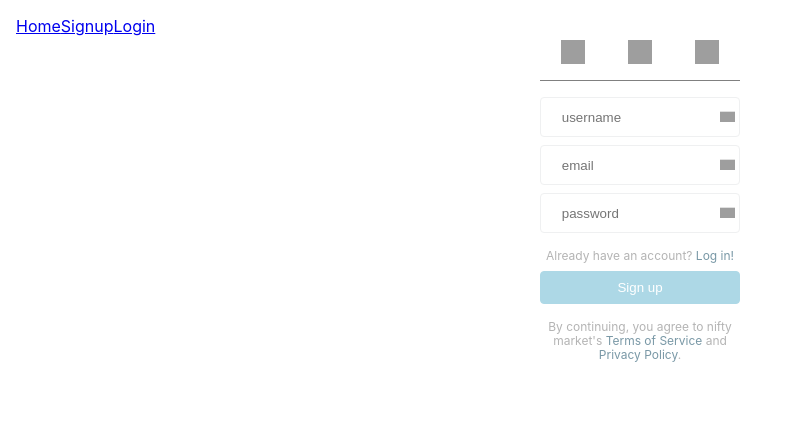
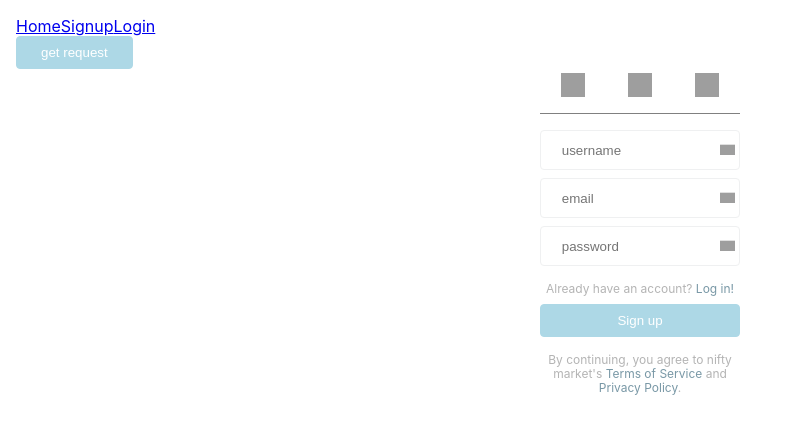
Before and after one commit to Pav0l/signup_login_ux_playground, a React (Create React App) app in the folder app/: page /signup in a window 1280 px wide. Shown: the top 434 px of the page, without its empty margins (0-787 px from the left). Built offline with nearby package versions, Linux system fonts and the light colour scheme; grey boxes are pictures that could not be loaded.

Commit message:
Add axios and create dummy fetch method on button click

```diff
--- a/app/package.json
+++ b/app/package.json
@@ -3,6 +3,7 @@
   "version": "0.1.0",
   "private": true,
   "dependencies": {
+    "axios": "^0.18.0",
     "prop-types": "^15.7.2",
     "react": "^16.8.4",
     "react-dom": "^16.8.4",
--- a/app/src/App.js
+++ b/app/src/App.js
@@ -1,22 +1,39 @@
 import React, { Component } from 'react';
 import { Route } from 'react-router-dom';
+import axios from 'axios';
 
 // Components
 import Signup from './components/Signup';
 import Navbar from './components/Navbar';
 import Login from './components/Login';
 // import UserContent from './components/Content';
+import Button from './components/shared/Button';
 
 const margin = {
   margin: "1rem"
 }
 
 class App extends Component {
+
+  buttonClick = event => {
+    event.preventDefault();
+    console.log('click')
+    axios.get('http://127.0.0.1:4000/api/users')
+      .then(res => console.log(res))
+      .catch(err => console.error('Error: ', err));
+
+  }
+
   render() {
     return (
       <div style={margin}>
 
         <Navbar />
+
+        <Button
+          textValue='get request'
+          onClick={this.buttonClick}
+        />
 
         <Route
           path='/signup'
--- a/app/src/components/shared/Button.jsx
+++ b/app/src/components/shared/Button.jsx
@@ -6,7 +6,9 @@ export default function Button({...inputProps}) {
 
 
   return (
-    <StyledButton>{textValue}</StyledButton>
+    <StyledButton
+      onClick={inputProps.onClick}
+    >{textValue}</StyledButton>
   );
 }
 
```
Also changed, not shown: 1 other file (tests, documents, lock files or other folders).
